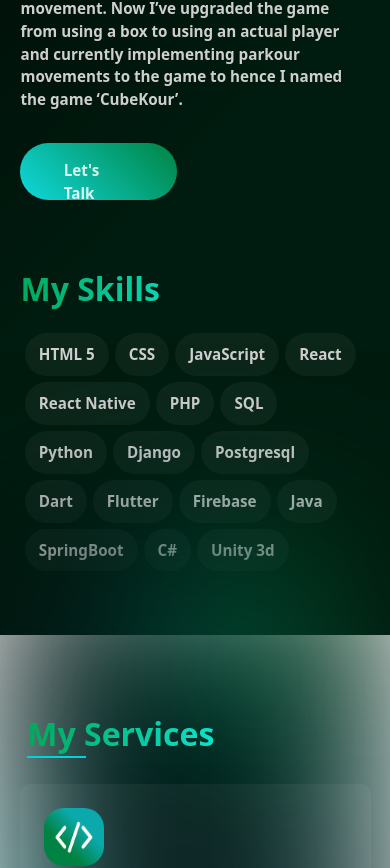
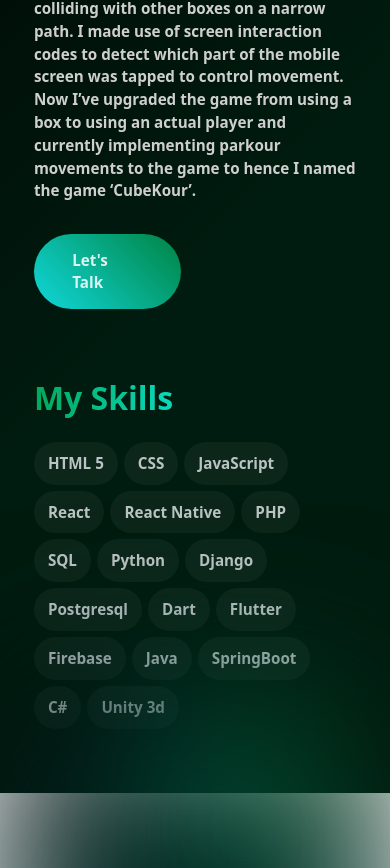
Before and after one commit to Josephededey/portfolio, a React (Vite) app: page / in a window 390 px wide. Shown: the part 1956-2824 px from the top of the page. Built offline with nearby package versions, Linux system fonts and the light colour scheme.

Commit message:
corrected the linking of the lets talk button

```diff
--- a/src/App.css
+++ b/src/App.css
@@ -349,14 +349,13 @@ a:focus::after {
   background: linear-gradient(45deg, rgb(16, 216, 219),rgb(0, 131, 66));
   border: none;
   display: block;
-  padding: 1rem 2.7rem;
+  padding: 0.9rem 2.4rem;
   border-radius: 3rem;
   font-weight: 700;
   cursor: pointer;
   transition: ease-in-out .3s all;
   margin-top: 2rem;
   width: 70px;
-  height: 25px;
   text-decoration: none;
   color: rgba(255, 255, 255, 0.849);
 }
@@ -388,6 +387,7 @@ a:focus::after {
   flex-wrap: wrap;
 }
 .skill {
+  color: #bbc4c4;
   border-radius: 26px;
   background-color: #ffffff0c;
   padding: 12px 18px;
@@ -864,9 +864,6 @@ a:focus::after {
   .project {
     padding: 24px;
   }
-  #contact .context {
-    margin: 0 5% 2rem;
-  }
   #contact .grid {
     gap: 4rem;
   }
@@ -937,11 +934,6 @@ a:focus::after {
   #contact .grid .part {
     margin-top: 2rem;
   }
-  .about-txt,
-  .about-txt2,
-  #contact .context {
-    margin: 0 3rem;
-  }
   #about h2 {
     margin-left: 5%;
   }
@@ -961,12 +953,6 @@ a:focus::after {
 @media (max-width: 560px) {
   nav a {
     font-size: 0.85rem;
-  }
-  .about-txt,
-  .about-txt2,
-  #contact .context,
-  .skills {
-    margin: 0 1.25%;
   }
   .skills {
     margin-bottom: 3rem;
```
